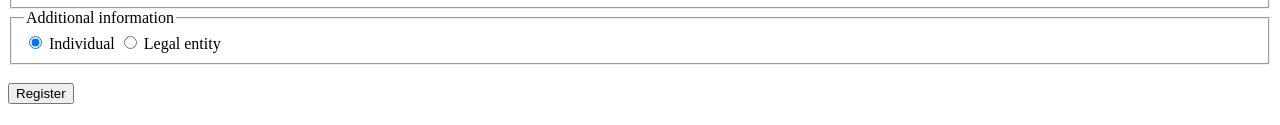
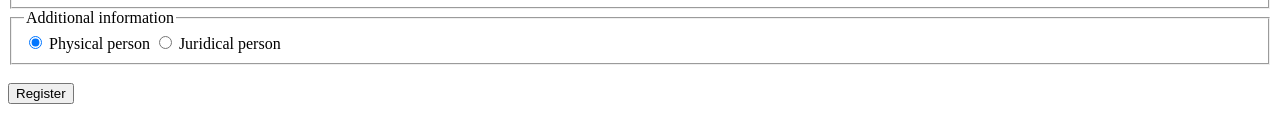
Before and after one commit to HarllonCS/simple-form, a plain HTML site: page index.html in a window 1280 px wide. Shown: the part 261-386 px from the top of the page. Drawn offline with Linux system fonts and the light colour scheme.

Commit message:
feat(additional info fieldset): change the content of the labels

```diff
--- a/index.html
+++ b/index.html
@@ -34,10 +34,10 @@
             <legend>Additional information</legend>
 
             <input type="radio" name="type" id="idPf" value="pf" checked>
-            <label for="idPf">Individual</label>
+            <label for="idPf">Physical person</label>
 
             <input type="radio" name="type" id="idPj" value="pj">
-            <label for="idPj">Legal entity</label>
+            <label for="idPj">Juridical person</label>
         </fieldset><br> <!-- additional info /end -->
 
         <button type="submit">Register</button>
```
